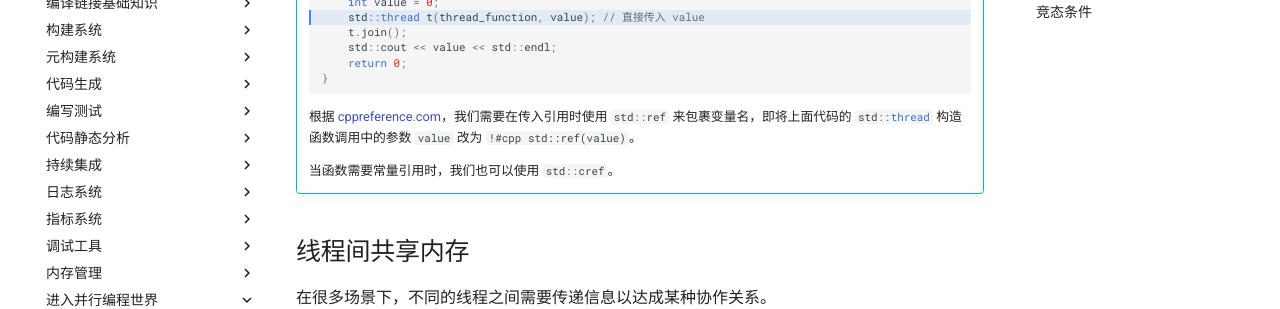
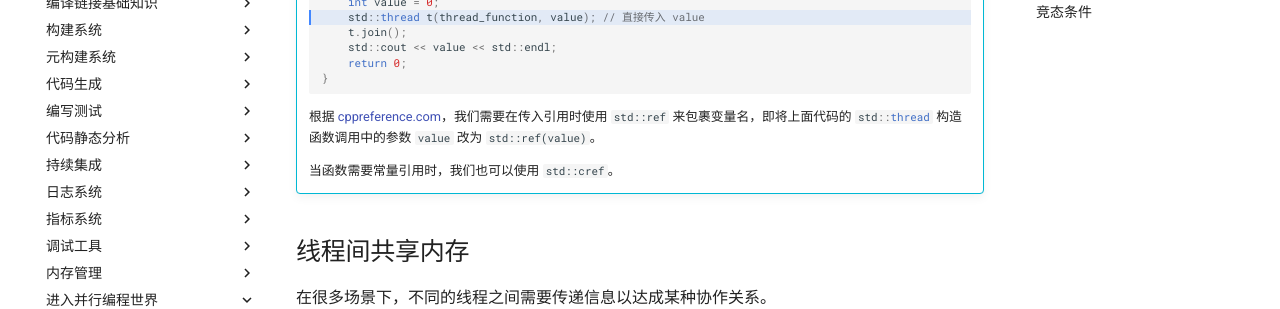
Before and after one commit to howardlau1999/server-programming-guide, an MkDocs documentation site: the page built from docs/parallel/multi-threading.md, in a window 1280 px wide and 900 px high, scrolled down 1596 px. Shown: the part 150-459 px from the top of the window. Built offline with MkDocs 1.6.1 and Material for MkDocs 9.7.7, drawn with Linux system fonts in a browser that asks for light colours; emoji names are drawn with the system emoji font; comment, search, counter and statistics services are not loaded.

Commit message:
fix format

````diff
--- a/docs/parallel/multi-threading.md
+++ b/docs/parallel/multi-threading.md
@@ -82,9 +82,9 @@ terminate called without an active exception
         }
         ```
 
-    根据 [cppreference.com](https://en.cppreference.com/w/cpp/thread/thread/thread#Notes)，我们需要在传入引用时使用 `#!cpp std::ref` 来包裹变量名，即将上面代码的 `#!cpp std::thread` 构造函数调用中的参数 `value` 改为 `!#cpp std::ref(value)`。
+    根据 [cppreference.com](https://en.cppreference.com/w/cpp/thread/thread/thread#Notes)，我们需要在传入引用时使用 `std::ref` 来包裹变量名，即将上面代码的 `#!cpp std::thread` 构造函数调用中的参数 `value` 改为 `std::ref(value)`。
 
-    当函数需要常量引用时，我们也可以使用 `#!cpp std::cref`。
+    当函数需要常量引用时，我们也可以使用 `std::cref`。
 
 ## 线程间共享内存
 
````
